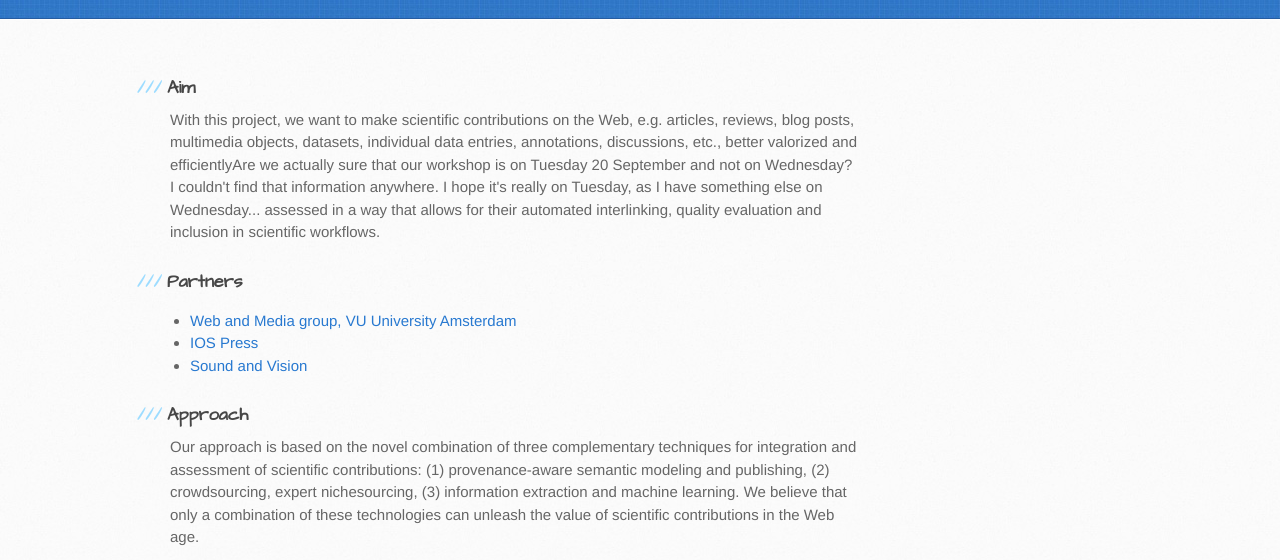
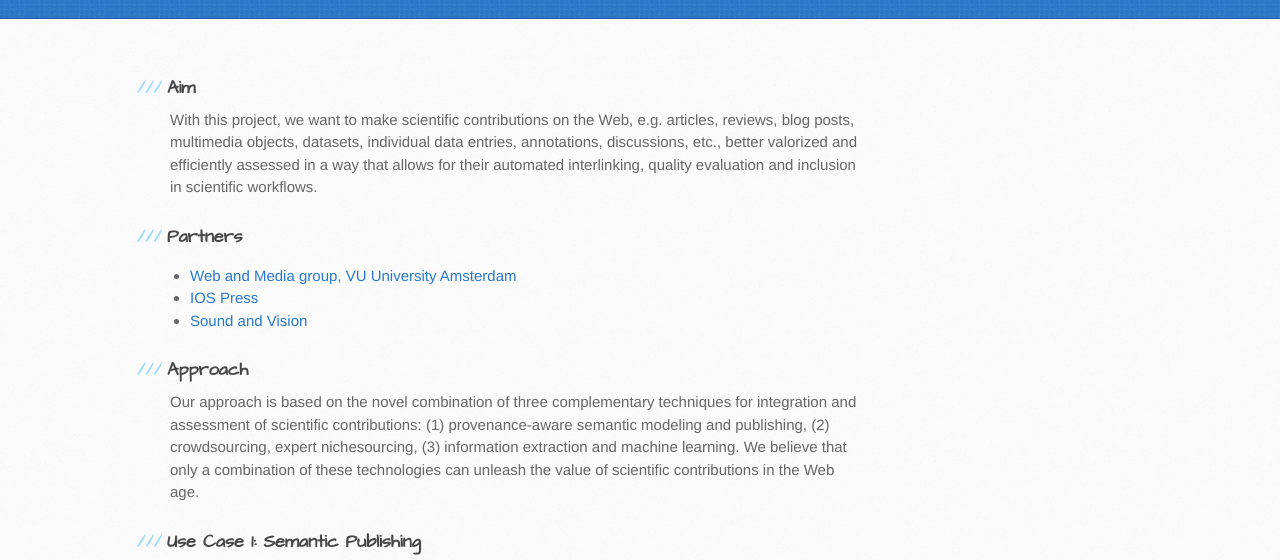
Before and after one commit to ucds-vu/linkflows, a plain HTML site: page index.html in a window 1280 px wide. Shown: the part 216-776 px from the top of the page. Drawn offline with Linux system fonts and the light colour scheme.

Commit message:
Delete accidentially pasted text

```diff
--- a/index.html
+++ b/index.html
@@ -35,8 +35,7 @@
 <p>
 With this project, we want to make scientific contributions on the Web, e.g.
 articles, reviews, blog posts, multimedia objects, datasets, individual data
-entries, annotations, discussions, etc., better valorized and efficientlyAre we actually sure that our workshop is on Tuesday 20 September and not on Wednesday? I couldn't find that information anywhere. I hope it's really on Tuesday, as I have something else on Wednesday...
-
+entries, annotations, discussions, etc., better valorized and efficiently
 assessed in a way that allows for their automated interlinking, quality
 evaluation and inclusion in scientific workflows.
 </p>
```
